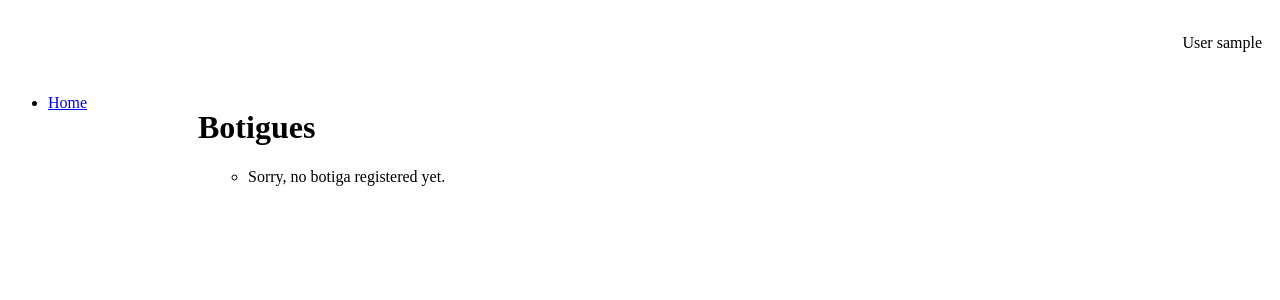
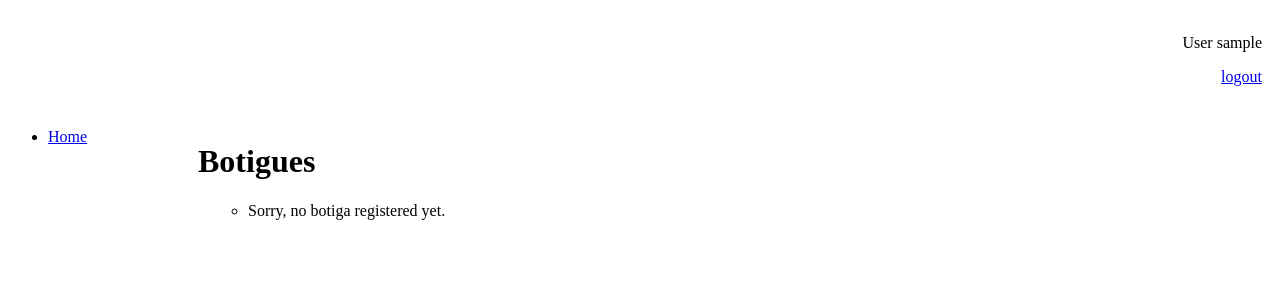
Before and after one commit to tcr1/practica_django, a Django app: a page that uses commerce/icommerce/templates/icommerce/base.html in a window 1280 px wide. Shown: the top 300 px of the page. Run offline with Django 3.2, Linux system fonts and the light colour scheme; the visitor is signed in with stand-in values (Sample User, id 1); data that the repository does not hold is empty.

Commit message:
commit_cindy#3_logout

```diff
--- a/commerce/commerce/urls.py
+++ b/commerce/commerce/urls.py
@@ -8,8 +8,10 @@ admin.autodiscover()
 
 urlpatterns = patterns('',
 
+    url(r'^$', mainpage, name='home'),
     url(r'^admin/', include(admin.site.urls)),
     url(r'^login/$', 'django.contrib.auth.views.login'),
+    url(r'^logout/$', 'django.contrib.auth.views.logout', name='logout', kwargs={'next_page': '/'}),
     url(r'^icommerce/', include('icommerce.urls', namespace='icommerce')),
-    url(r'^$', mainpage ,name='home'),
+
 )
--- a/commerce/icommerce/templates/icommerce/base.html
+++ b/commerce/icommerce/templates/icommerce/base.html
@@ -8,7 +8,7 @@
 <body>
 <div id="header">
     {% block header %}
-        {% if user.username %}<p>User {{ user.username }}</p>
+        {% if user.username %}<p>User {{ user.username }}</p><p><a href="/logout/">logout</a></p>
         {% else %}<p><a href="/login/">Sign in</a></p>{% endif %}
     {% endblock %}
 </div>
```
